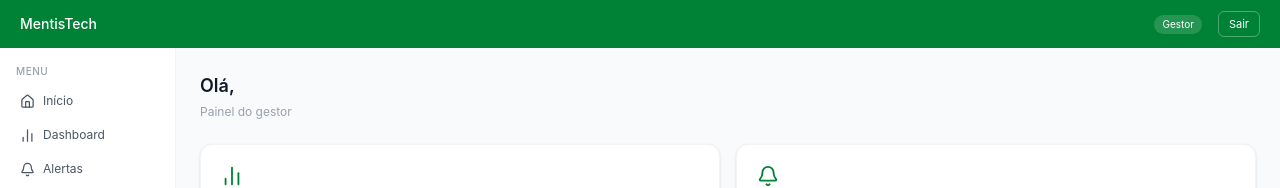
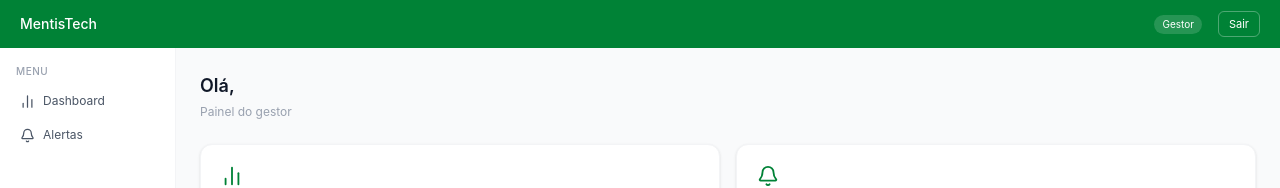
Before and after one commit to guumarques/C317, a React (Vite) app in the folder frontend/: page /home/gestor in a window 1280 px wide. Shown: the top 188 px of the page. Built offline with nearby package versions, Linux system fonts and the light colour scheme; sample sign-in values are in the browser's storage.

Commit message:
feat: tinha alguma mudança no homegestor pra trás

```diff
--- a/frontend/src/pages/HomeGestor.jsx
+++ b/frontend/src/pages/HomeGestor.jsx
@@ -22,7 +22,6 @@ export default function HomeGestor() {
   if (!user) return null;
 
   const NAV = [
-    { icon: <Home size={15} />,    label: "Início",    path: "/home/gestor" },
     { icon: <BarChart2 size={15} />, label: "Dashboard", path: "/dashboard" },
     { icon: <Bell size={15} />,    label: "Alertas",   path: "/alertas" },
   ];
```
